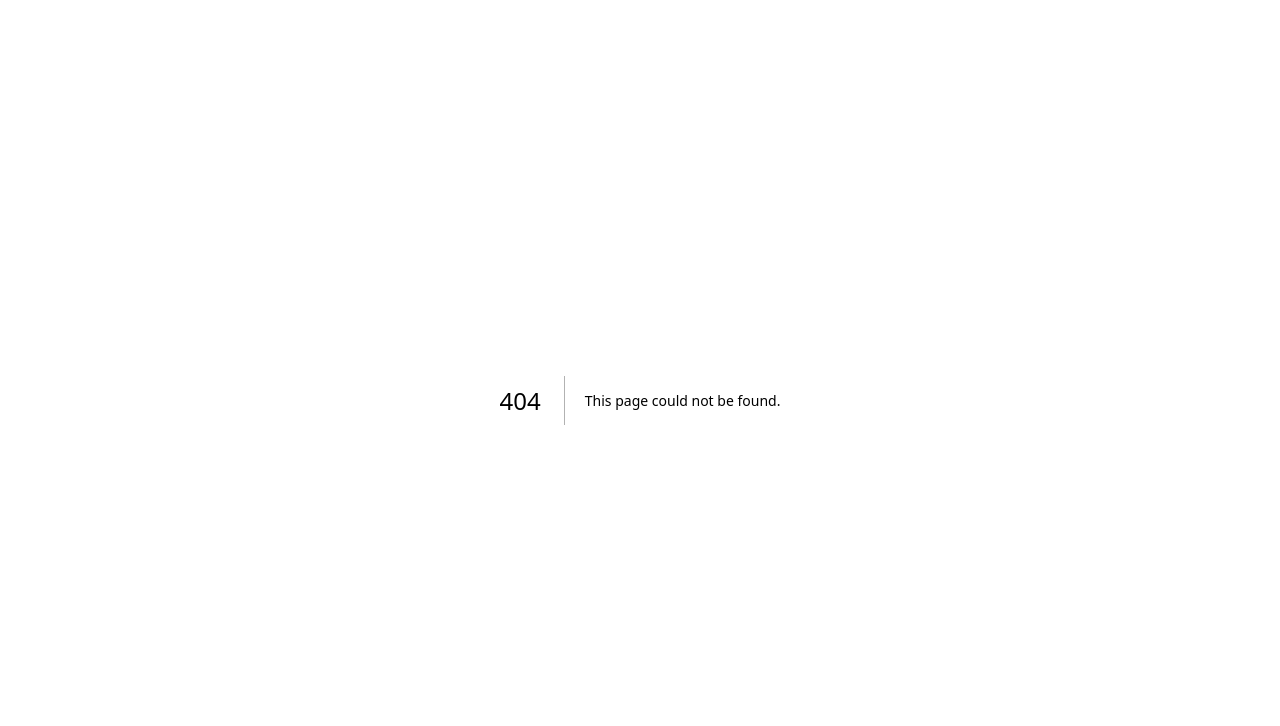
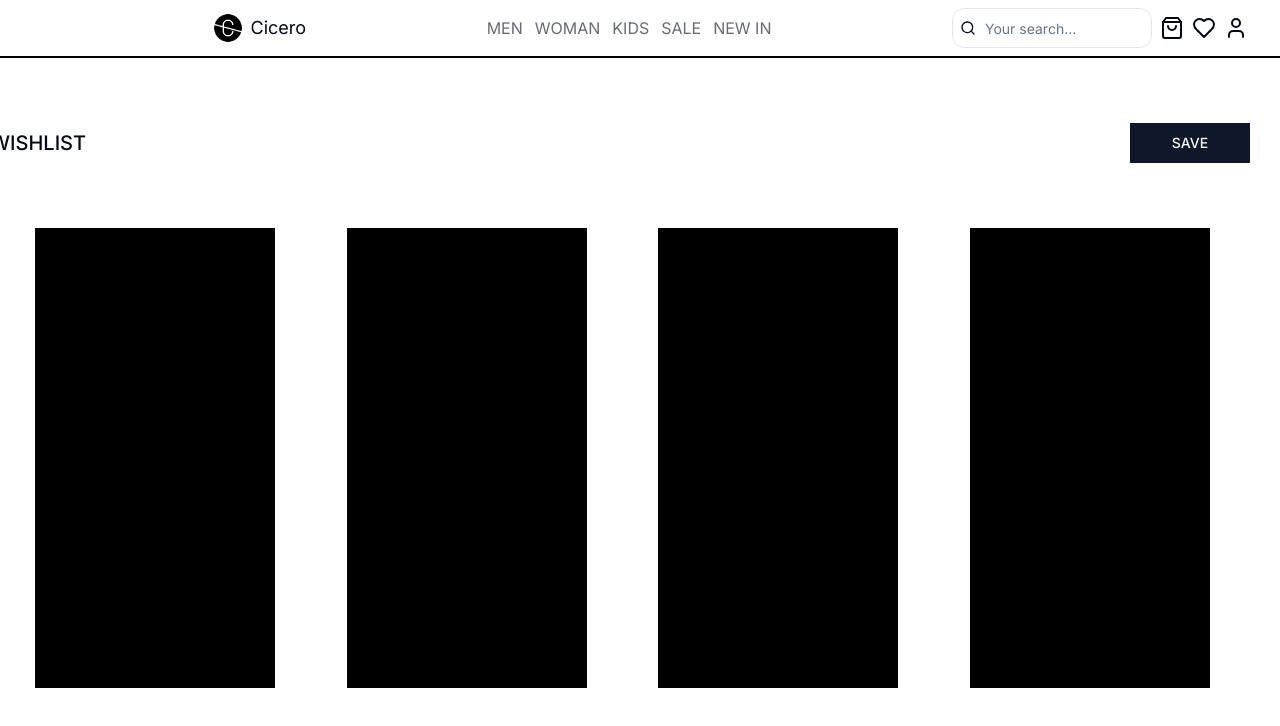
Before and after one commit to deeptech-kmitl/Cicero-Frontend, a Next.js app: page /wishlist in a window 1280 px wide. Before the commit this address had no page. Shown: the top 726 px of the page. Built offline with nearby package versions, Linux system fonts and the light colour scheme.

Commit message:
Add Wishlist and fixed nid nid

```diff
--- a/src/app/(site)/signup/page.tsx
+++ b/src/app/(site)/signup/page.tsx
@@ -1,4 +1,4 @@
-import { Button } from '@nextui-org/react'
+import { Button } from '@/components/ui/Button'
 import React from 'react'
 
 type Props = {}
--- /dev/null
+++ b/src/app/(site)/wishlist/page.tsx
@@ -0,0 +1,41 @@
+import { Button } from '@/components/ui/Button'
+import React from 'react'
+
+type Props = {}
+
+const Wishlist = (props: Props) => {
+  return (
+    <div className="w-full h-[750px] mt-[60px] flex justify-center">
+
+        {/* Block */}
+        <div className='w-[1320px] h-[750px]'>
+
+             {/* Header */}
+            <div className='flex  w-full h-[50px]'>
+                <div className=' h-full w-[1100px]'>
+                    <h1 className='font-medium text-[20px] mt-[10px] ml-[10px]'>WISHLIST</h1>
+                </div>
+                <div className='flex h-full items-center justify-center w-[220px]'>
+                    <Button className='w-[120px] rounded-none'><h1>SAVE</h1></Button>
+                </div>
+            </div>
+
+            {/* Block เสื้อ */}
+            <div className='flex w-full h-[640px] justify-center mt-[60px]'>
+                <div className='h-full w-[1250px] overflow-scroll'>
+                    <div className='grid grid-cols-4 gap-4 ml-[20px]'>
+                        <div className='bg-[black] w-[240px] h-[460px]'></div>
+                        <div className='bg-[black] w-[240px] h-[460px]'></div>
+                        <div className='bg-[black] w-[240px] h-[460px]'></div>
+                        <div className='bg-[black] w-[240px] h-[460px]'></div>
+                    </div>
+                </div>
+            </div>
+
+        </div>
+
+    </div>
+  )
+}
+
+export default Wishlist
--- a/src/components/Header.tsx
+++ b/src/components/Header.tsx
@@ -1,7 +1,7 @@
 import React from 'react'
 import Navbar from './Navbar'
 import MobileNav from './MobileNav'
-import { Input } from '@nextui-org/react'
+import { Input } from '@/components/ui/Input'
 import { Search, ShoppingBag, Heart, User } from 'lucide-react'
 
 type Props = {}
--- a/tsconfig.json
+++ b/tsconfig.json
@@ -8,7 +8,7 @@
     "noEmit": true,
     "esModuleInterop": true,
     "module": "esnext",
-    "moduleResolution": "bundler",
+    "moduleResolution": "Node",
     "resolveJsonModule": true,
     "isolatedModules": true,
     "jsx": "preserve",
```
